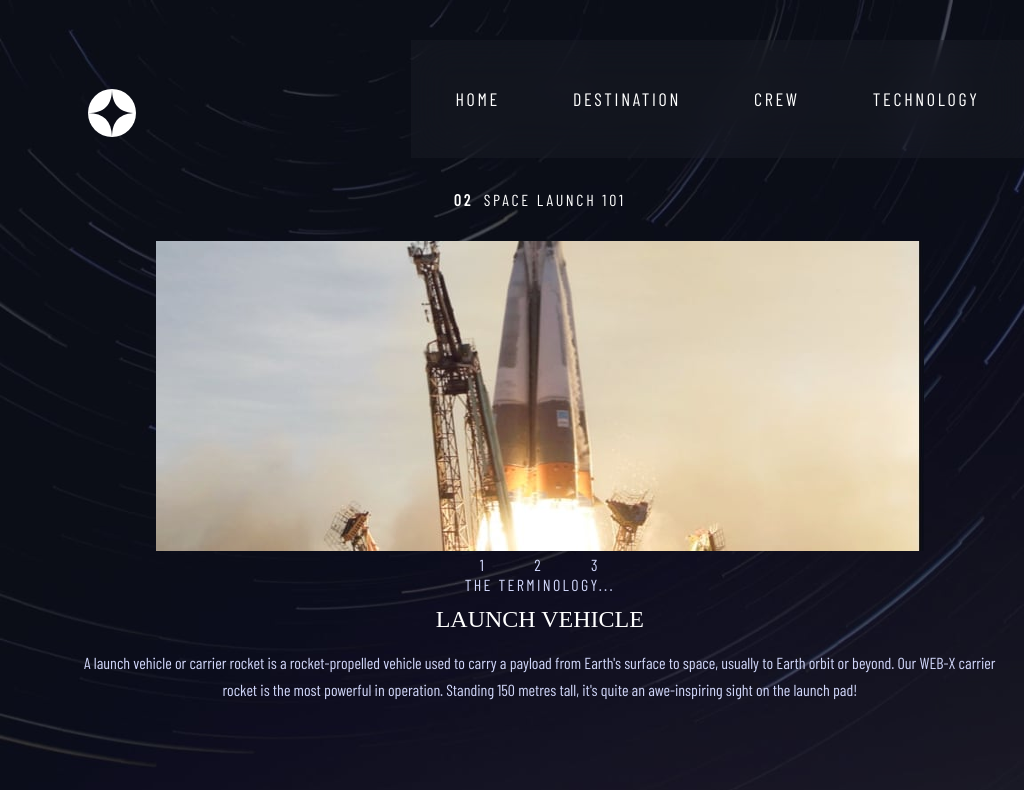
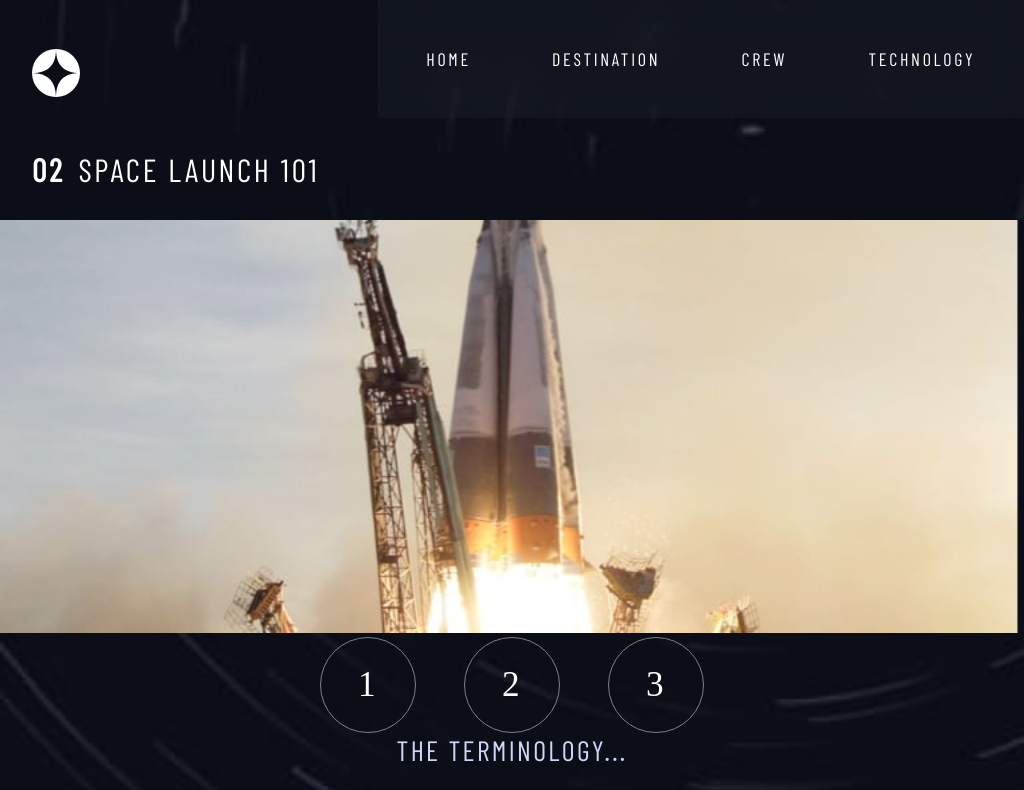
Before and after one commit to mercadorico/space-tourism, a React (Create React App) app: page /technology in a window 1024 px wide. Shown: the top 790 px of the page. Built offline with nearby package versions, Linux system fonts and the light colour scheme; a web font is replaced by a local one.

Commit message:
Style technology page for tablet/ipad.

```diff
--- a/src/components/technology/technology.css
+++ b/src/components/technology/technology.css
@@ -28,6 +28,16 @@ body.technology {
     max-width: 100%;
 }
 
+.technology__button {
+    min-height: 2.5rem;
+    min-width: 2.5rem;
+    border: solid 0.2px gray ;
+    border-radius: 50%;
+    font-family: var(--font-heading);
+    color: var(--color-heading);
+    font-size: 1rem;
+}
+
 .details__flex-container {
     min-height: 35vh;
 }
@@ -55,7 +65,7 @@ body.technology {
     padding: 0 1.5rem;
 }
 
-/* when width gets larger than 481px and smaller than 768px */
+/* when width gets larger than 481px and smaller than 1023px */
 @media only screen and (max-width: 768px) and (min-width: 481px) {
     /* For Small iPads, tablets: */
     body.technology {
@@ -65,10 +75,71 @@ body.technology {
        -o-background-size: cover;
         background-size: cover;
     }
+
+    .technology__header {
+        font-size: 1.25rem;
+        text-align: start;
+        margin-left: 2rem;
+    }
+
+    .technology__button {
+        min-width: 4rem;
+        min-height: 4rem;
+        font-size: 1.5rem;
+    }
+
+    .details__flex-container {
+        min-height: 25vh;
+    }
+
+    .technology__name {
+        font-size: 2.5rem;
+    }
+
+    .description {
+        padding: 0 8rem;
+    }
+}
+
+@media only screen and (max-width: 1024px) and (min-width: 769px) {
+    /* For iPads with large screen: */
+    .technology__header {
+        font-size: 2rem;
+        text-align: start;
+        margin-left: 2rem;
+    }
+
+    .technology__img-container > img {
+        width: 100%;
+    }
+
+    .technology__button {
+        min-width: 6rem;
+        min-height: 6rem;
+        font-size: 2.2rem;
+    }
+
+    .details__flex-container {
+        min-height: 25vh;
+    }
+
+    .terminology {
+        font-size: 1.75rem;
+    }
+
+    .technology__name {
+        font-size: 3.5rem;
+    }
+
+    .description {
+        font-size: 1.75rem;
+        padding: 0 8rem;
+    }
+
 }
 
 /* when width gets larger than 768px */
-@media only screen and (min-width: 769px) {
+@media only screen and (min-width: 1025px) {
     /* For laptop, desktops */
     body.technology {
         background: url('../../assets/technology/background-technology-desktop.jpg') no-repeat center center fixed;
@@ -76,9 +147,6 @@ body.technology {
         -moz-background-size: cover;
         -o-background-size: cover;
         background-size: cover;
-
-        padding-left: 3.475rem;
-        padding-top: 2.5rem;
     }
 }
 
```
